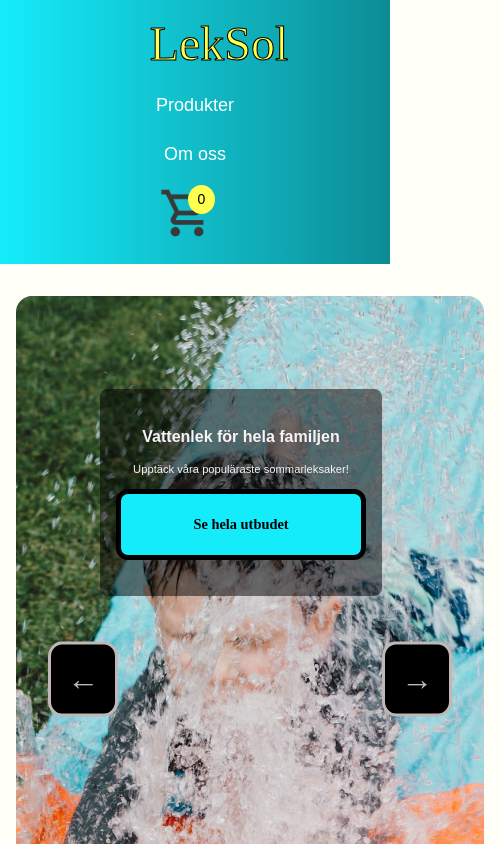
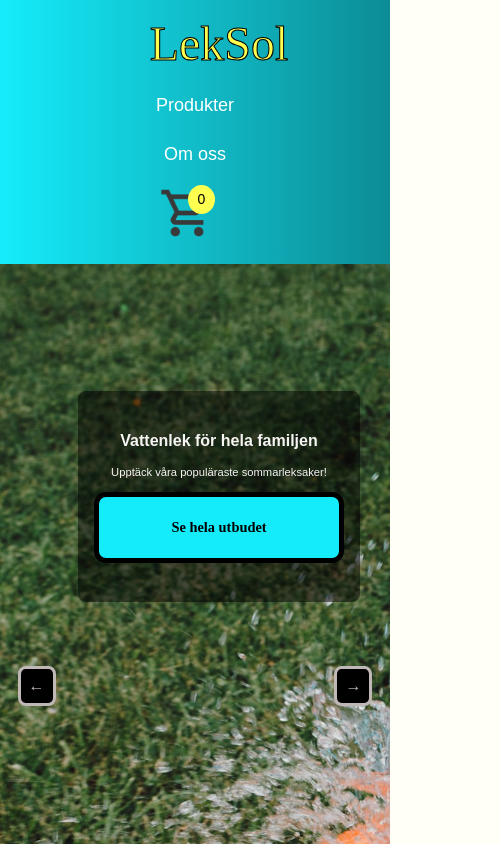
Before and after one commit to FBetulDemir/webbshop, a React (Vite) app: page /pages/products/1 in a window 390 px wide. Shown: the top 844 px of the page, 500 px wide, since content can reach past the window. Built offline with nearby package versions, Linux system fonts and the light colour scheme; no server answers; the database is empty.

Commit message:
Refactored Slider component for improved layout and responsiveness

```diff
--- a/src/components/Slider.jsx
+++ b/src/components/Slider.jsx
@@ -46,23 +46,26 @@ const Slider = () => {
 
     return (
         <div className="slider-wrapper">
-            <button className="arrow left" onClick={prev}>←</button>
+
             {SliderImages.map((image, index) => (
                 <div
                     key={index}
                     className={`slider-image ${index === currentIndex ? "active" : "hidden"}`}
+                    style={{ backgroundImage: `url(${image.imgPath})`,   backgroundosition: "center", backgroundSize: "cover", backgroundRepeat: "no-repeat" }}
                 >
-                    <img src={image.imgPath} alt={image.label} className="slider-img" />
+                    {/* <img src={image.imgPath} alt={image.label} className="slider-img" /> */}
+                    <button className="arrow left" onClick={prev}>←</button>
                     <div className="slider-text">
                         <h2>{image.text}</h2>
                         <p>{image.subtext}</p>
                         <NavLink to="/pages/products/:productId?" className="slider-button blue-btn">Se hela utbudet</NavLink>
                     </div>
+                    <button className="arrow right" onClick={next}>→</button>
                 </div>
 
             ))}
 
-            <button className="arrow right" onClick={next}>→</button>
+
 
         </div>
     )
--- a/src/styles/Slider.css
+++ b/src/styles/Slider.css
@@ -2,12 +2,14 @@
     display:flex;
     position: relative;
     justify-content: space-around;
-    padding: 2em 1em;
+    /* padding: 2em 1em; */
     width: 100%;
 }
 
 .slider-image{
     display:none;
+    width: 100%;
+    height: 100vh;
     .slider-img {
         width: 100%;
         height: 90vh;
@@ -79,27 +81,28 @@
     }
 
     .slider-text h2 {
-      font-size: 1.6rem;
+      font-size: 1.5rem;
     }
 
     .slider-text p {
       font-size: 1rem;
     }
+    .slider-button {
+      font-size: 1.3rem;
+      padding: 0.5em 1.5em;
+    }
 }
 
 @media (max-width: 768px) {
-    .slider-wrapper{
-        min-width: 500px;
-    }
-    .slider-img {
+    /* .slider-img {
       height: auto;
       width: auto;
       aspect-ratio: 16 / 9;
-    }
+    } */
 
     .slider-text {
       top: 20%;
-      padding: 0.7em 1em;
+      padding: 1.5em 1em;
       bottom: 60%;
     }
 
@@ -111,24 +114,30 @@
       font-size: 0.7rem;
     }
     .arrow.left{
-        left:0.5em;
+        left:0.1em;
     }
     .arrow.right{
-        right:0.5em;
+        right:0.1em;
+    }
+    .arrow{
+      font-size: 1.5rem;
     }
 }
 
 
 @media (max-width: 480px) {
-    .slider-img {
+    /* .slider-img {
       height: 50vh;
       width: auto;
       aspect-ratio: 16 / 9;
-    }
+    } */
 
     .slider-text {
       top: 15%;
       padding: 0.5em 1em;
+    }
+    .arrow{
+      font-size: 1rem;
     }
 /*
     .slider-text h2 {
```
